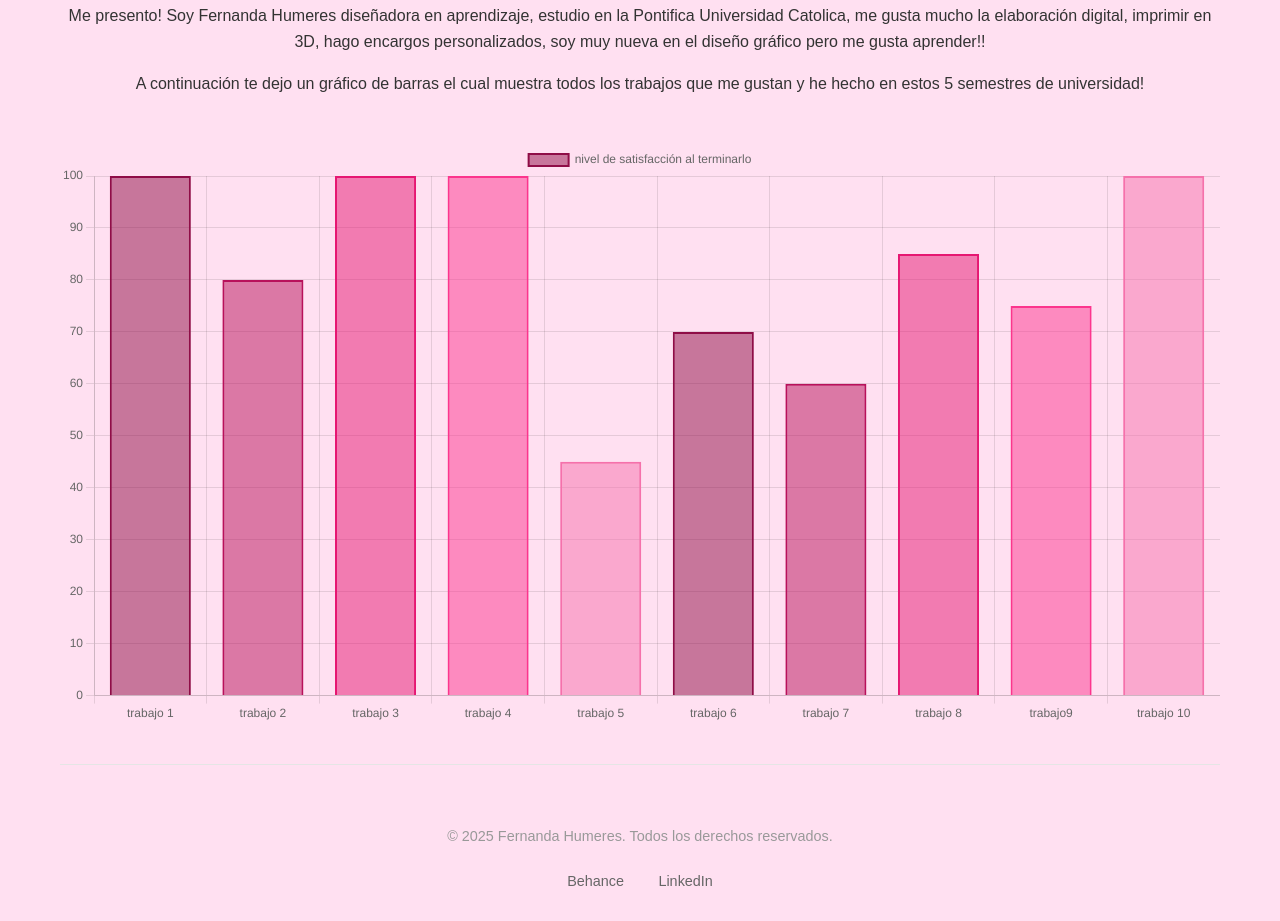
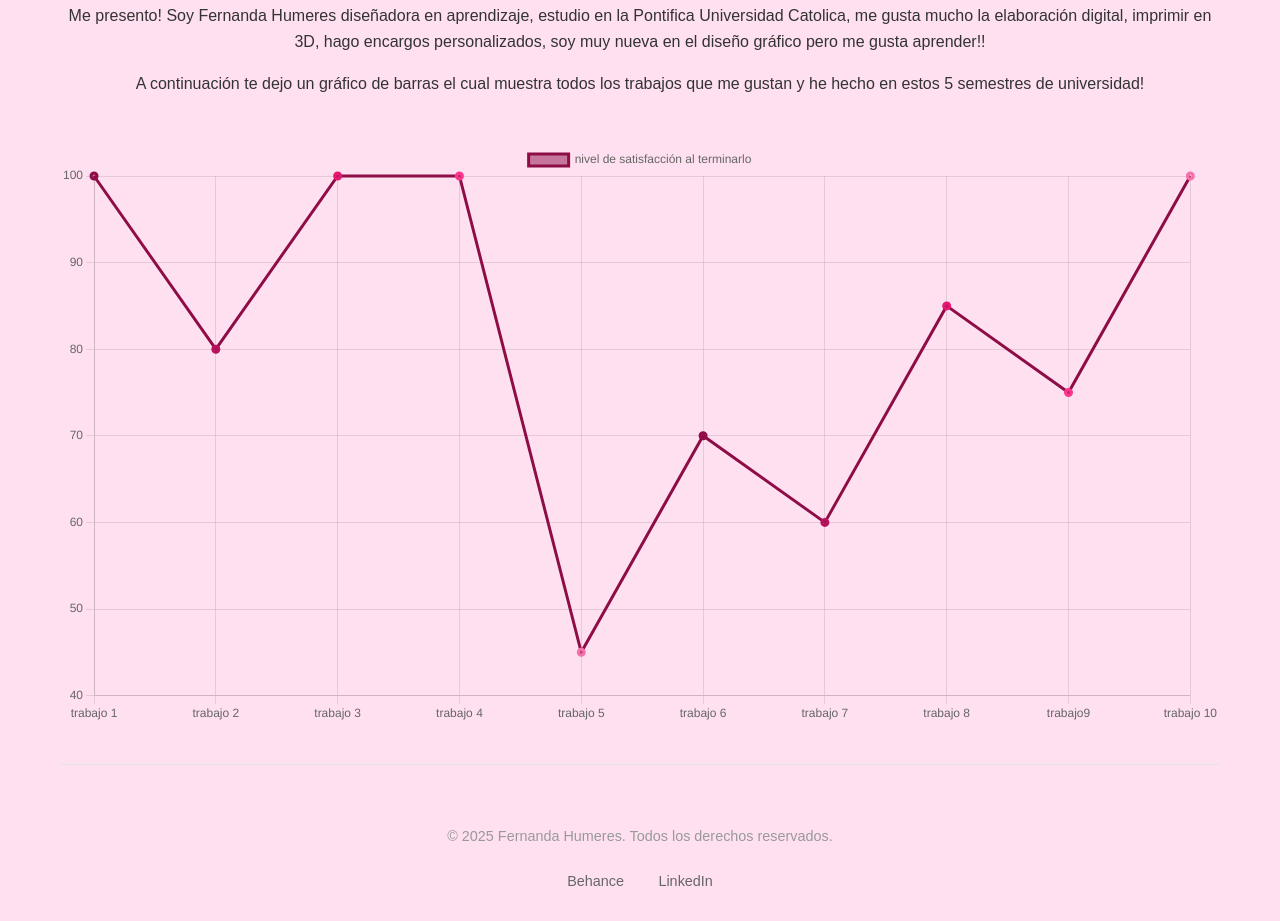
Before and after one commit to Mikuby11/Evaluacion_2, a plain HTML site: page about.html in a window 1280 px wide. Shown: the part 348-1269 px from the top of the page. Drawn offline with nearby package versions, Linux system fonts and the light colour scheme.

Commit message:
Update about.html

```diff
--- a/about.html
+++ b/about.html
@@ -30,7 +30,7 @@
 <script>
 
   new Chart("grafico", {
-    type: 'bar',
+    type: 'line',
     data: {
       labels: ['trabajo 1', 'trabajo 2', 'trabajo 3', 'trabajo 4', 'trabajo 5', 'trabajo 6', 'trabajo 7', 'trabajo 8', 'trabajo9', 'trabajo 10'],
       datasets: [{
@@ -55,7 +55,7 @@
             'rgba(245, 113, 171, 1)',
         ],
 
-        borderWidth: 2},
+        borderWidth: 3},
       ],
     },
     options: {
```
